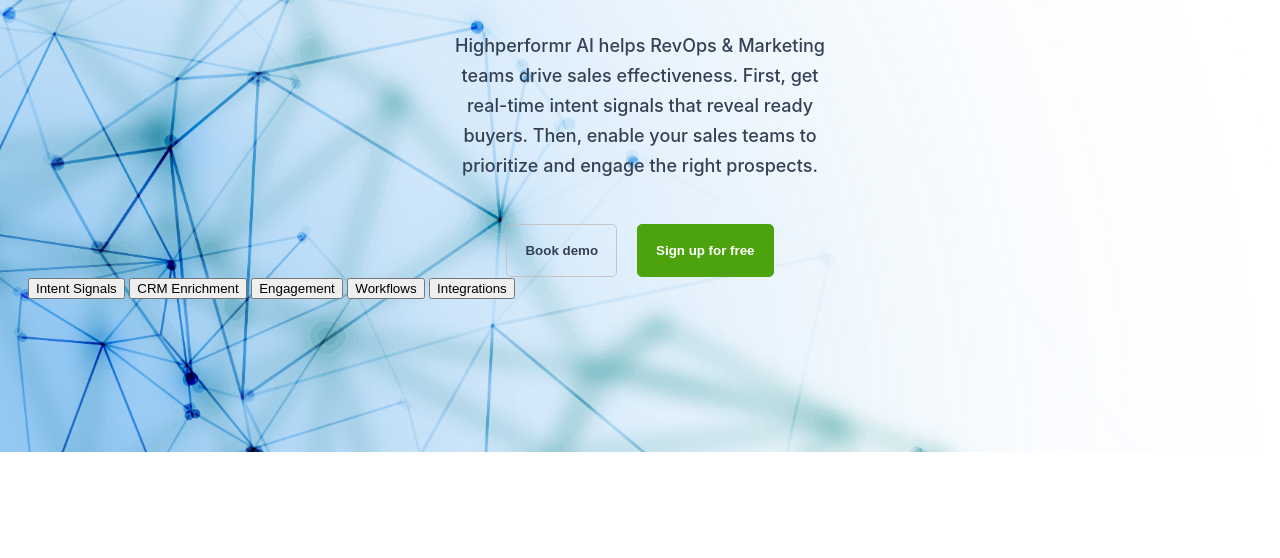
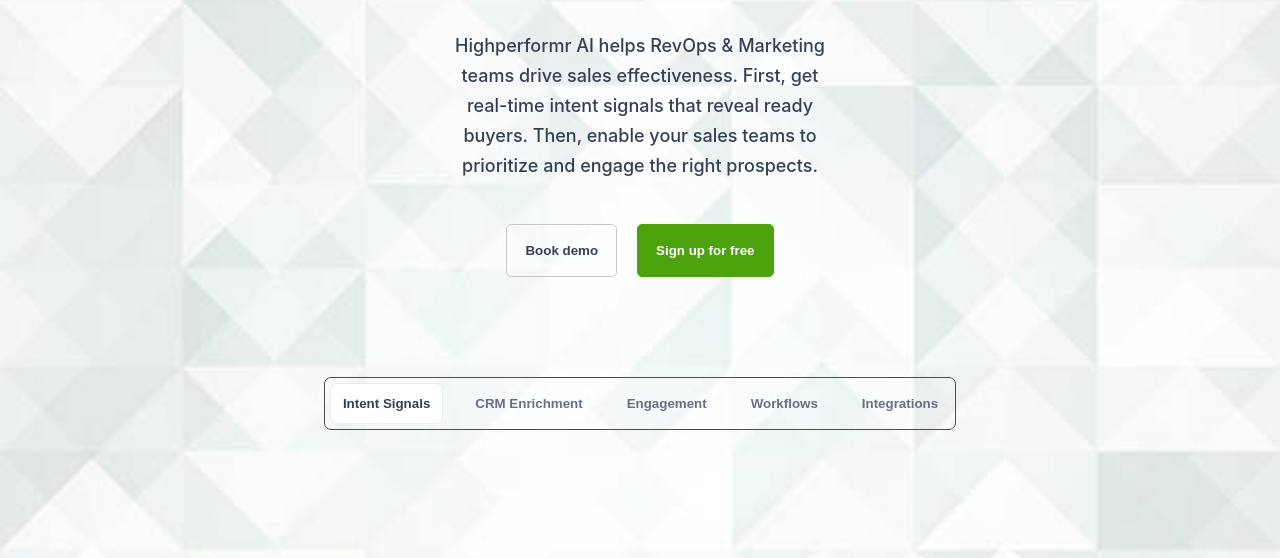
Before and after one commit to sabikesavan/html_learnings, a plain HTML site: page home_page.html in a window 1280 px wide. Shown: the part 280-838 px from the top of the page. Before the commit the page ends 800 px from the top, so only its background shows below. Drawn offline with Linux system fonts and the light colour scheme.

Commit message:
home page changes updated

```diff
--- a/home_page.css
+++ b/home_page.css
@@ -1,5 +1,5 @@
 body {
-    background-image: url("17973908.jpg");
+    background-image: url("sample_bg.jpg");
     background-repeat: no-repeat;
     background-size: cover;
     font-family: Inter, sans-serif;
@@ -76,3 +76,25 @@ body {
     background-color: #3b7c0f;
     border: 1px solid #3b7c0f;
 }
+.footerCta {
+    border: 1px solid #4d4c4c;
+    width: fit-content;
+    margin: 100px auto;
+    padding: 5px;
+    border-radius: 7px;
+    display: flex;
+    gap: 20px;
+}
+.footerCta button {
+    background: none;
+    border: none;
+    font-weight: 900;
+    color: #667085;
+    padding: 12px;
+}
+#intent-signal {
+    color: #344054;
+    border: 1px solid #eaecf0;
+    background-color: #ffffff;
+    border-radius: 7px;
+}
--- a/home_page.html
+++ b/home_page.html
@@ -23,8 +23,8 @@
             <button id="signUp">Sign up for free</button>
         </div>
 
-        <div>
-            <button>Intent Signals</button>
+        <div class="footerCta">
+            <button id="intent-signal">Intent Signals</button>
             <button>CRM Enrichment</button>
             <button>Engagement</button>
             <button>Workflows</button>
```
Also changed, not shown: home_page_bg.jpg (renamed from 17973908.jpg), sample_bg.jpg (added).
